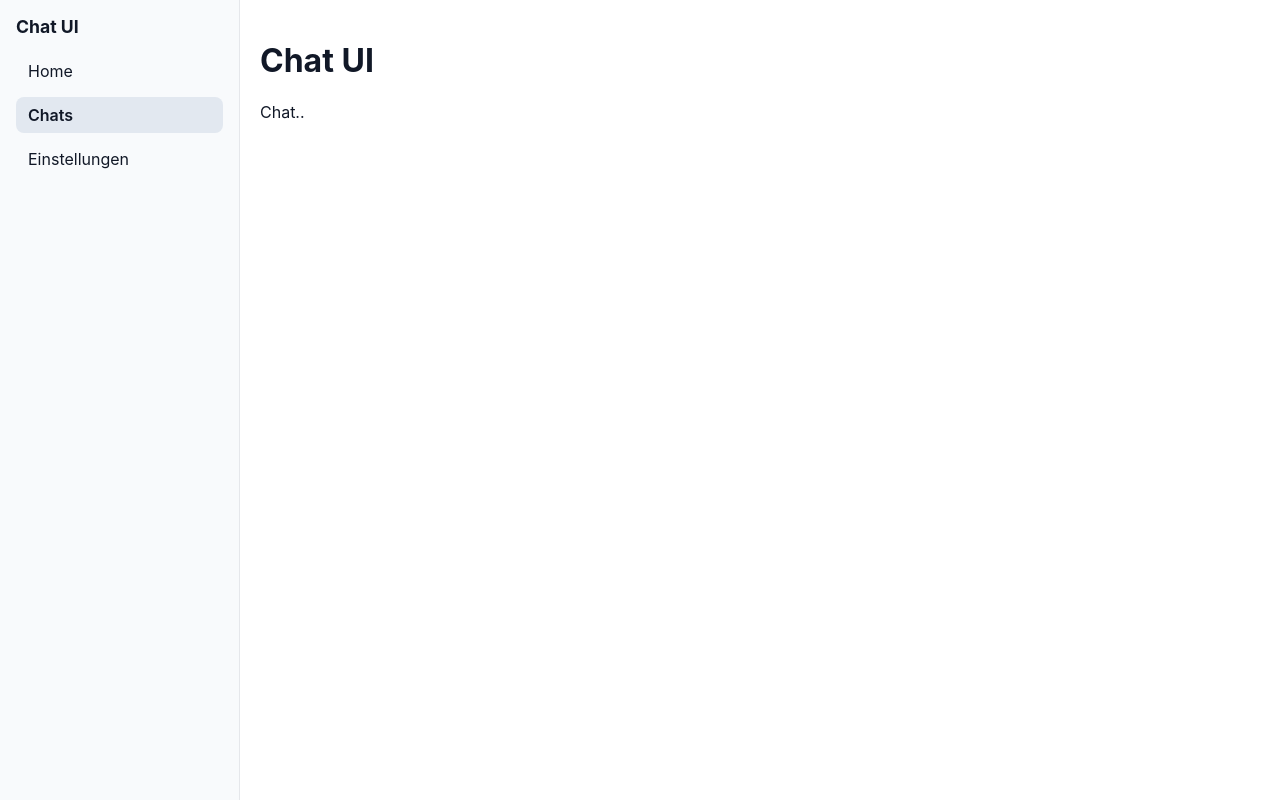
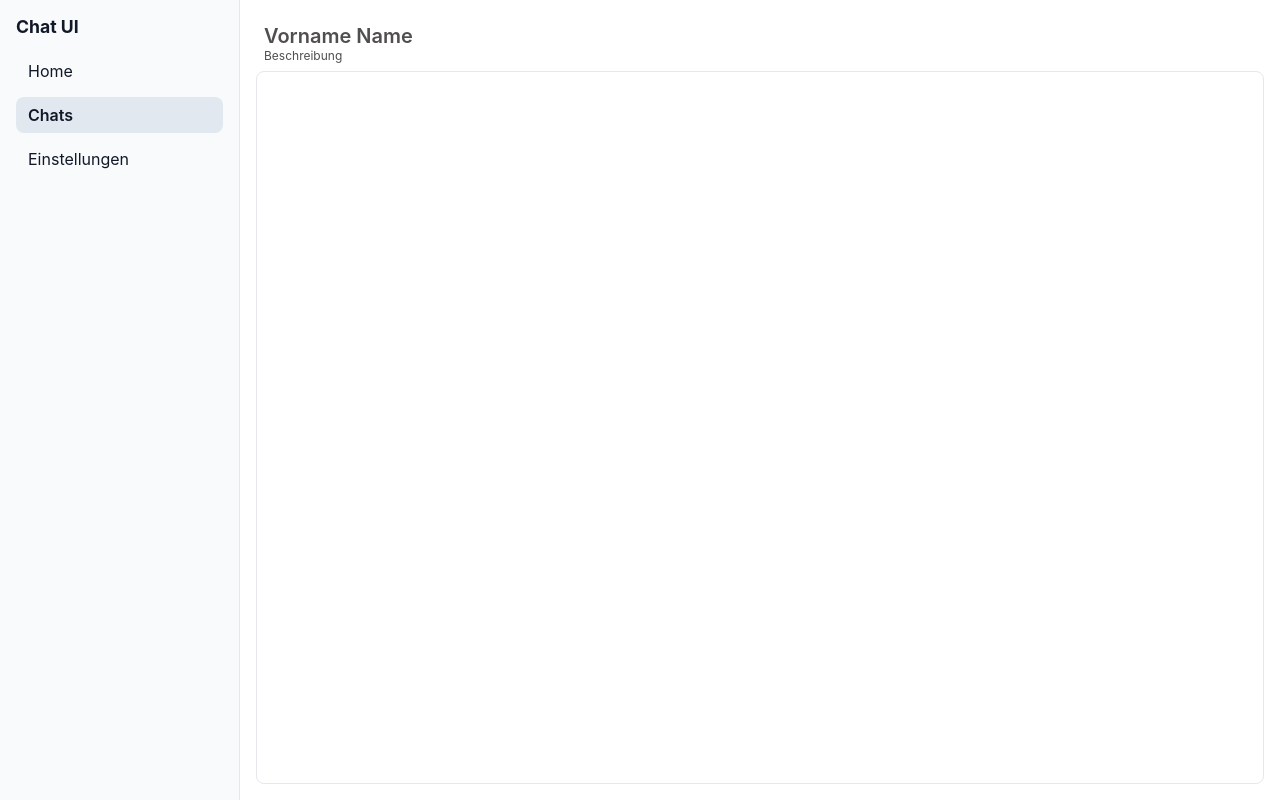
Before and after one commit to Nitoh/playground, a Nuxt app in the folder apps/chat-ui/: page /chat in a window 1280 px wide. Built offline with nearby package versions, Linux system fonts and the light colour scheme.

Commit message:
chat component structure

```diff
--- /dev/null
+++ b/apps/chat-ui/app/components/chat/chatHeader.vue
@@ -0,0 +1,41 @@
+<template>
+    <header class="chat-header">
+        <div class="header-content">
+            <h4 class="header-title">Vorname Name</h4>
+            <p class="header-subtitle">Beschreibung</p>
+        </div>
+    </header>
+</template>
+
+<script setup lang="ts">
+// You can add any necessary script logic here
+</script>
+
+<style scoped>
+.chat-header {
+    display: flex;
+    flex-grow: 0;
+    align-items: center;
+    margin: 0rem;
+    padding: 0.5rem;
+    background-color: #ffffff;
+    color: rgb(80, 78, 78);
+}
+
+.header-content {
+    display: flex;
+    flex-direction: column;
+    margin: 0rem;
+}
+
+.header-title {
+    margin: 0rem;
+    font-size: 1.25rem;
+    font-weight: 600;
+}
+
+.header-subtitle {
+    margin: 0rem;
+    font-size: 0.75rem;
+}
+</style>
--- /dev/null
+++ b/apps/chat-ui/app/components/chat/chatInput.vue
@@ -0,0 +1,11 @@
+<template>
+    <div class="chat-header">
+        <h2>Chat Header</h2>
+        <!-- Hier können weitere Elemente wie Profilbild, Status, etc. hinzugefügt werden -->
+    </div>
+</template>
+
+<script setup lang="ts">
+</script>
+
+<style scoped></style>
--- /dev/null
+++ b/apps/chat-ui/app/components/chat/connectionBanner.vue
@@ -0,0 +1,11 @@
+<template>
+    <div class="chat-header">
+        <h2>Chat Header</h2>
+        <!-- Hier können weitere Elemente wie Profilbild, Status, etc. hinzugefügt werden -->
+    </div>
+</template>
+
+<script setup lang="ts">
+</script>
+
+<style scoped></style>
--- /dev/null
+++ b/apps/chat-ui/app/components/chat/messageBubble.vue
@@ -0,0 +1,11 @@
+<template>
+    <div class="chat-header">
+        <h2>Chat Header</h2>
+        <!-- Hier können weitere Elemente wie Profilbild, Status, etc. hinzugefügt werden -->
+    </div>
+</template>
+
+<script setup lang="ts">
+</script>
+
+<style scoped></style>
--- /dev/null
+++ b/apps/chat-ui/app/components/chat/messageList.vue
@@ -0,0 +1,23 @@
+<template>
+    <div class="chat-container">
+
+    </div>
+</template>
+
+<script setup lang="ts">
+</script>
+
+<style scoped>
+.chat-container {
+    display: flex;
+    flex-direction: column;
+    flex: 1;
+    overflow-y: auto;
+    border-radius: 0.5rem;
+    border: 0.5px solid #e5e7eb;
+    box-sizing: border-box;
+    /* Border ist in der Höhe inkludiert */
+    min-height: 0;
+    /* wichtig für flex-shrink bei overflow */
+}
+</style>
--- /dev/null
+++ b/apps/chat-ui/app/components/chat/typingIndicator.vue
@@ -0,0 +1,11 @@
+<template>
+    <div class="chat-header">
+        <h2>Chat Header</h2>
+        <!-- Hier können weitere Elemente wie Profilbild, Status, etc. hinzugefügt werden -->
+    </div>
+</template>
+
+<script setup lang="ts">
+</script>
+
+<style scoped></style>
--- a/apps/chat-ui/app/layouts/default.vue
+++ b/apps/chat-ui/app/layouts/default.vue
@@ -55,8 +55,10 @@
 }
 
 .content {
-    padding: 1.25rem;
-    overflow-y: auto;
+    display: flex;
+    flex-direction: column;
+    padding: 1rem;
+    overflow: hidden;
 }
 
 @media (max-width: 800px) {
--- a/apps/chat-ui/app/pages/chat.vue
+++ b/apps/chat-ui/app/pages/chat.vue
@@ -1,10 +1,24 @@
 <template>
-    <div>
-        <h1>Chat UI</h1>
-        <p>Chat..</p>
+    <div class="chat-page">
+        <ChatHeader />
+        <MessageList />
     </div>
 </template>
 
 <script setup lang="ts">
+import MessageList from '~/components/chat/messageList.vue';
+import ChatHeader from '~/components/chat/chatHeader.vue';
+
 // You can add any necessary script logic here
 </script>
+
+<style scoped>
+.chat-page {
+    display: flex;
+    flex-direction: column;
+    height: 100%;
+    margin: 0;
+    padding: 0;
+    box-sizing: border-box;
+}
+</style>
```
